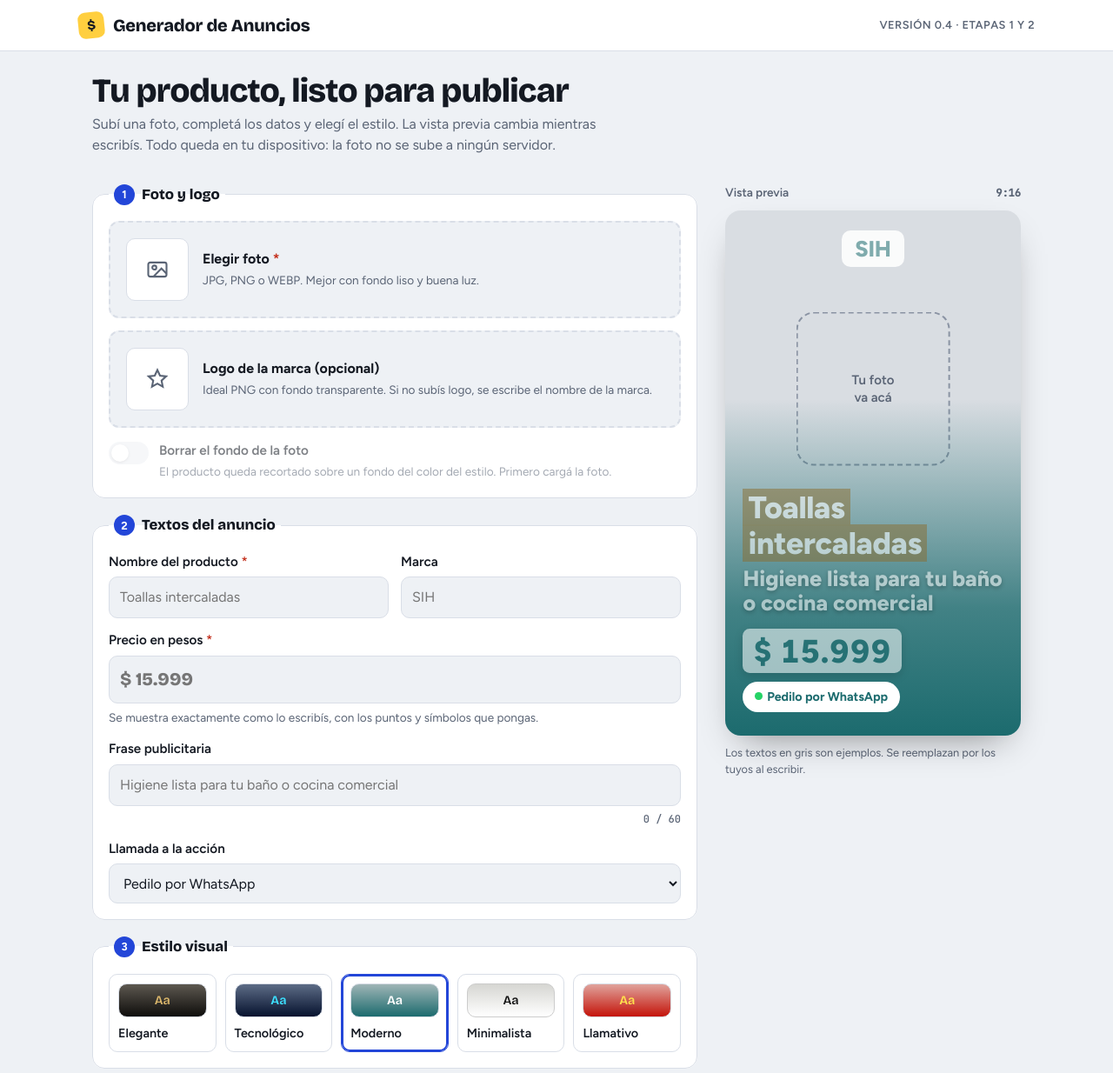
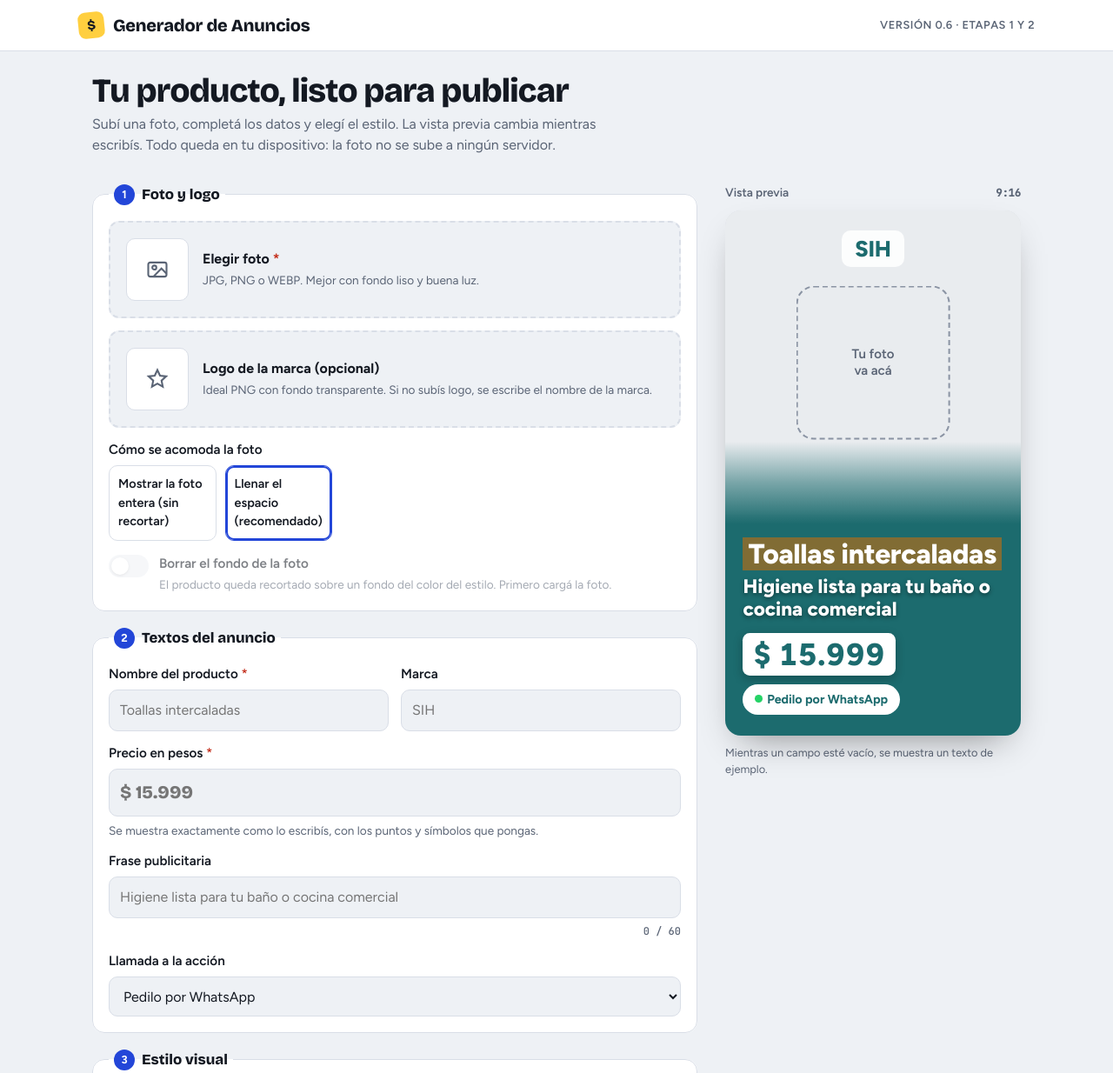
Before and after one commit to marcecoll85/generador-anuncios, a plain HTML site: page index.html in a window 1280 px wide. Shown: the top 1234 px of the page at 87% size. Drawn offline with nearby package versions, Linux system fonts and the light colour scheme.

Commit message:
Update index.html

```diff
--- a/index.html
+++ b/index.html
@@ -164,33 +164,36 @@ aside { position: sticky; top: calc(env(safe-area-inset-top, 0px) + 16px); displ
 .ad[data-style="minimalista"] { --ad-backdrop: radial-gradient(circle at 50% 38%, #ffffff 0%, #f1f1ee 60%, #e2e2de 100%); }
 .ad[data-style="llamativo"] { --ad-backdrop: radial-gradient(circle at 50% 38%, #ffe3df 0%, #ff8a7f 60%, #e5281c 100%); }
 .ad.cutout { background: var(--ad-backdrop); }
-.ad.cutout .ad-photo { inset: 20% 9% 34% 9%; }
+.ad.cutout .ad-photo { background: transparent; }
+.ad.cutout .ad-photo img.main { object-fit: contain; padding: 18cqw 6cqw 8cqw; }
 .ad.cutout .ad-photo img { object-fit: contain; filter: drop-shadow(0 3cqw 4cqw rgb(0 0 0 / .35)); }
 .ad[data-style="elegante"] { --ad-shade: #0e0d0b; --ad-hl: rgb(185 150 80 / .94); --ad-hl-fg: #ffffff; --ad-price-bg: #d9b56a; --ad-price-fg: #0e0d0b; --ad-brand: #6b5427; --ad-cta-bg: #0e0d0b; --ad-cta-fg: #d9b56a; --ad-head: "Fraunces", Georgia, serif; }
 .ad[data-style="tecnologico"] { --ad-shade: #06122e; --ad-hl: rgb(61 224 255 / .92); --ad-hl-fg: #04112a; --ad-price-bg: #3de0ff; --ad-price-fg: #04112a; --ad-brand: #0a2a52; --ad-cta-bg: #04112a; --ad-cta-fg: #3de0ff; }
 .ad[data-style="minimalista"] { --ad-shade: #ffffff; --ad-hl: #151515; --ad-hl-fg: #ffffff; --ad-text: #151515; --ad-tshadow: none; --ad-price-bg: #151515; --ad-price-fg: #ffffff; --ad-brand: #151515; --ad-cta-bg: #151515; --ad-cta-fg: #ffffff; }
 .ad[data-style="llamativo"] { --ad-shade: #c4140a; --ad-hl: rgb(255 225 77 / .96); --ad-hl-fg: #c4140a; --ad-price-bg: #ffe14d; --ad-price-fg: #c4140a; --ad-brand: #c4140a; --ad-cta-bg: #ffffff; --ad-cta-fg: #c4140a; }
 
-.ad-photo { position: absolute; inset: 0; display: grid; place-items: center; }
-.ad-photo img { width: 100%; height: 100%; object-fit: cover; }
-.ad-ph { position: absolute; top: 34%; left: 50%; transform: translate(-50%, -50%); width: 52%; aspect-ratio: 1; border: 0.8cqw dashed #8a93a3; border-radius: 6cqw; display: grid; place-items: center; text-align: center; font: 600 4.4cqw/1.3 var(--body); color: #5a6475; }
-.ad-shade { position: absolute; left: 0; right: 0; bottom: 0; height: 64%;
-  background: linear-gradient(to top, var(--ad-shade) 0%, color-mix(in srgb, var(--ad-shade) 80%, transparent) 38%, transparent 100%); }
+.ad-photo { position: absolute; inset: 0 0 42% 0; display: grid; place-items: center; overflow: hidden; background: #e9ecef; }
+.ad-photo img { position: absolute; inset: 0; width: 100%; height: 100%; object-fit: cover; }
+.ad-photo img.blur { filter: blur(6cqw) saturate(1.1); transform: scale(1.2); opacity: .85; }
+.ad.fit-contain .ad-photo img.main { object-fit: contain; padding: 17cqw 0 4cqw; }
+.ad-ph { position: absolute; top: 50%; left: 50%; transform: translate(-50%, -50%); width: 52%; aspect-ratio: 1; border: 0.8cqw dashed #8a93a3; border-radius: 6cqw; display: grid; place-items: center; text-align: center; font: 600 4.4cqw/1.3 var(--body); color: #5a6475; }
+.ad-shade { position: absolute; left: 0; right: 0; bottom: 0; height: 56%;
+  background: linear-gradient(to top, var(--ad-shade) 0%, var(--ad-shade) 72%, color-mix(in srgb, var(--ad-shade) 55%, transparent) 86%, transparent 100%); }
 
 .ad-top { position: absolute; top: 7cqw; left: 0; right: 0; display: flex; justify-content: center; padding-inline: 8cqw; }
 .ad-chip { background: rgb(255 255 255 / .88); border-radius: 3cqw; padding: 2.4cqw 4.5cqw; display: flex; align-items: center; justify-content: center; max-width: 100%; }
 .ad-chip img { max-width: 44cqw; max-height: 16cqw; object-fit: contain; display: block; }
 .ad-brand { font: 800 7.5cqw/1 var(--ad-head); color: var(--ad-brand); letter-spacing: -0.01em; text-align: center; overflow-wrap: anywhere; }
 
-.ad-bottom { position: absolute; left: 0; right: 0; bottom: 0; padding: 0 6cqw 8cqw; display: flex; flex-direction: column; gap: 2cqw; }
-.ad-product { font: 800 10.5cqw/1.16 var(--ad-head); letter-spacing: -0.01em; overflow-wrap: anywhere; }
+.ad-bottom { position: absolute; left: 0; right: 0; bottom: 0; padding: 0 6cqw 7cqw; display: flex; flex-direction: column; gap: 2cqw; }
+.ad-product { font: 800 9.4cqw/1.16 var(--ad-head); letter-spacing: -0.01em; overflow-wrap: anywhere; }
 .ad-product span { background: var(--ad-hl); color: var(--ad-hl-fg); padding: 0 1.8cqw; -webkit-box-decoration-break: clone; box-decoration-break: clone; }
-.ad-phrase { font: 800 7.4cqw/1.1 var(--ad-head); color: var(--ad-text); text-shadow: var(--ad-tshadow); overflow-wrap: anywhere; }
+.ad-phrase { font: 800 6.6cqw/1.12 var(--ad-head); color: var(--ad-text); text-shadow: var(--ad-tshadow); overflow-wrap: anywhere; }
 .ad-row { display: flex; align-items: center; justify-content: space-between; gap: 3cqw; flex-wrap: wrap; margin-top: 2.5cqw; }
-.ad-price { background: var(--ad-price-bg); color: var(--ad-price-fg); font: 800 11cqw/1 var(--ad-head); padding: 2cqw 3.6cqw; border-radius: 2.4cqw; font-variant-numeric: tabular-nums; max-width: 100%; overflow-wrap: anywhere; box-shadow: 0 1cqw 3cqw rgb(0 0 0 / .25); }
+.ad-price { background: var(--ad-price-bg); color: var(--ad-price-fg); font: 800 10.5cqw/1 var(--ad-head); padding: 2cqw 3.6cqw; border-radius: 2.4cqw; font-variant-numeric: tabular-nums; max-width: 100%; overflow-wrap: anywhere; box-shadow: 0 1cqw 3cqw rgb(0 0 0 / .25); }
 .ad-cta { background: var(--ad-cta-bg); color: var(--ad-cta-fg); border-radius: 99px; padding: 2.6cqw 4cqw; font: 700 4.2cqw/1.2 var(--body); overflow-wrap: anywhere; max-width: 100%; }
 .ad-cta::before { content: ""; display: inline-block; width: 2.6cqw; height: 2.6cqw; border-radius: 50%; background: #25d366; margin-right: 1.6cqw; vertical-align: 0.1em; }
-.ad .empty { opacity: .55; }
+.ad .empty { opacity: 1; }
 .pv-note { font-size: 0.8rem; color: var(--muted); margin: 0; }
 
 @media (max-width: 820px) {
@@ -210,7 +213,7 @@ aside { position: sticky; top: calc(env(safe-area-inset-top, 0px) + 16px); displ
 <header class="top">
   <div class="top-inner">
     <div class="logo"><span class="logo-mark">$</span>Generador de Anuncios</div>
-    <div class="stage">Versión 0.4 · Etapas 1 y 2</div>
+    <div class="stage">Versión 0.6 · Etapas 1 y 2</div>
   </div>
 </header>
 
@@ -243,6 +246,13 @@ aside { position: sticky; top: calc(env(safe-area-inset-top, 0px) + 16px); displ
           <span class="hint" id="logoHint">Ideal PNG con fondo transparente. Si no subís logo, se escribe el nombre de la marca.</span>
         </span>
       </label>
+      <div class="field">
+        <span class="label">Cómo se acomoda la foto</span>
+        <div class="styles" role="radiogroup" aria-label="Cómo se acomoda la foto">
+          <label class="opt"><input type="radio" name="fit" value="contain"><span>Mostrar la foto entera (sin recortar)</span></label>
+          <label class="opt"><input type="radio" name="fit" value="cover" checked><span>Llenar el espacio (recomendado)</span></label>
+        </div>
+      </div>
       <label class="switch off" id="bgWrap">
         <input type="checkbox" id="bgRemove" disabled>
         <span class="track"></span>
@@ -341,7 +351,7 @@ aside { position: sticky; top: calc(env(safe-area-inset-top, 0px) + 16px); displ
         <div class="ad-row"><div class="ad-price" id="pvPrice"></div><div class="ad-cta" id="pvCta"></div></div>
       </div>
     </div>
-    <p class="pv-note">Los textos en gris son ejemplos. Se reemplazan por los tuyos al escribir.</p>
+    <p class="pv-note" id="pvNote">Mientras un campo esté vacío, se muestra un texto de ejemplo.</p>
   </aside>
 </main>
 
@@ -435,13 +445,23 @@ aside { position: sticky; top: calc(env(safe-area-inset-top, 0px) + 16px); displ
   var BG_LIB = "https://cdn.jsdelivr.net/npm/@imgly/background-removal@1.5.8/+esm";
 
   function showPhoto() {
+    if (!photoURL) return;
     var useCut = $("bgRemove").checked && cutoutURL;
+    var fit = document.querySelector('input[name="fit"]:checked').value;
+    $("pvPhoto").innerHTML = "";
+    if (!useCut) {
+      var back = document.createElement("img");
+      back.className = "blur"; back.alt = ""; back.src = photoURL;
+      $("pvPhoto").appendChild(back);
+    }
     var img = document.createElement("img");
-    img.alt = "Foto del producto";
+    img.className = "main"; img.alt = "Foto del producto";
     img.src = useCut ? cutoutURL : photoURL;
-    $("pvPhoto").innerHTML = ""; $("pvPhoto").appendChild(img);
+    $("pvPhoto").appendChild(img);
     $("ad").classList.toggle("cutout", !!useCut);
+    $("ad").classList.toggle("fit-contain", fit === "contain");
   }
+  document.querySelectorAll('input[name="fit"]').forEach(function (r) { r.addEventListener("change", showPhoto); });
   function bgMsg(text, isErr, pct) {
     $("bgBox").hidden = false;
     $("bgStatus").textContent = text;
@@ -545,6 +565,7 @@ aside { position: sticky; top: calc(env(safe-area-inset-top, 0px) + 16px); displ
     var style = document.querySelector('input[name="style"]:checked').value;
     [
       ["Foto", photoName],
+      ["Ajuste", document.querySelector('input[name="fit"]:checked').value === "contain" ? "producto entero" : "llenar el espacio"],
       ["Fondo", cutoutURL && $("bgRemove").checked ? "borrado" : "foto original"],
       ["Logo", logoURL ? "sí" : "(sin logo, se usa el nombre de la marca)"],
       ["Producto", "«" + $("product").value + "»"],
```
